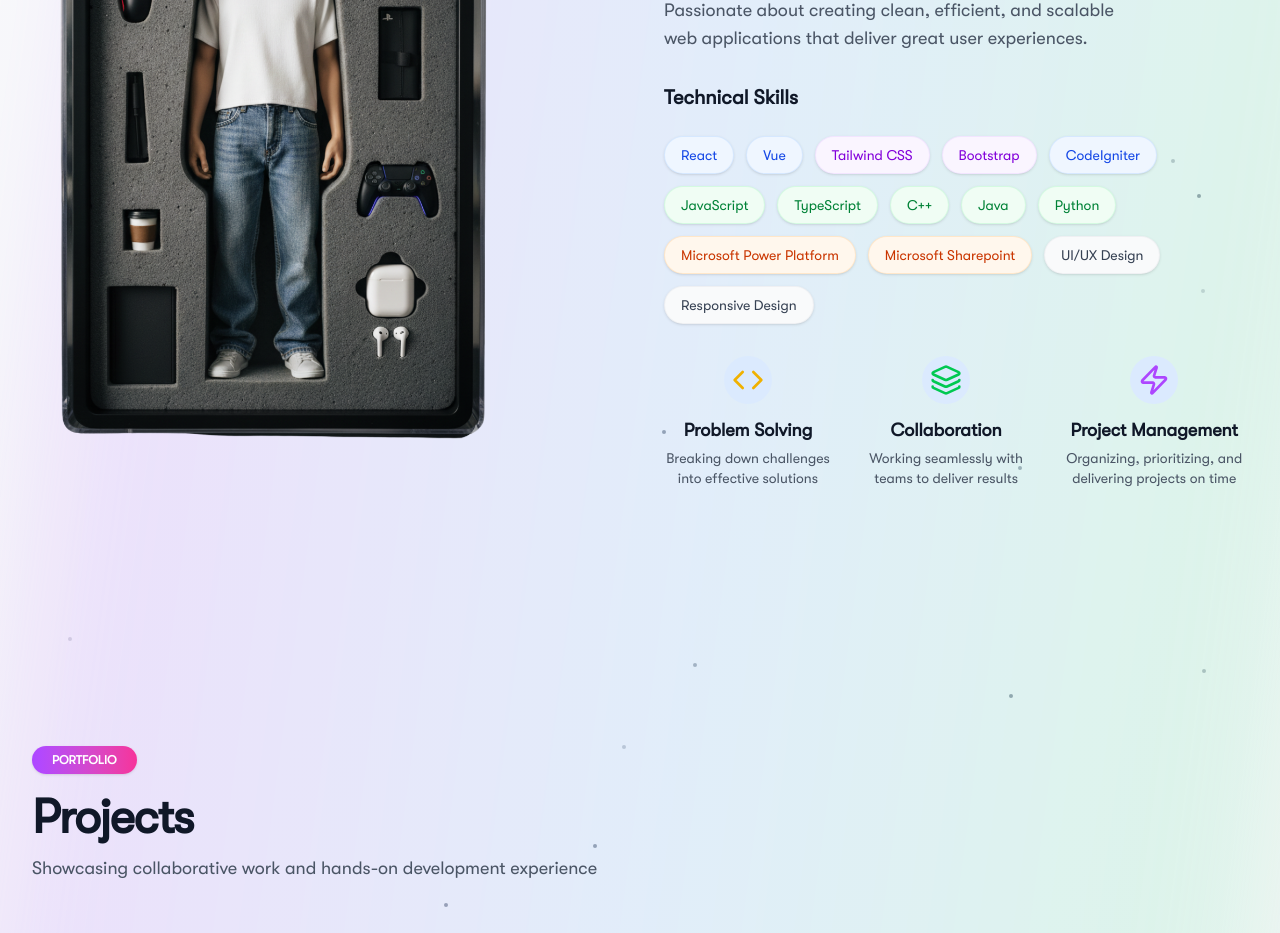
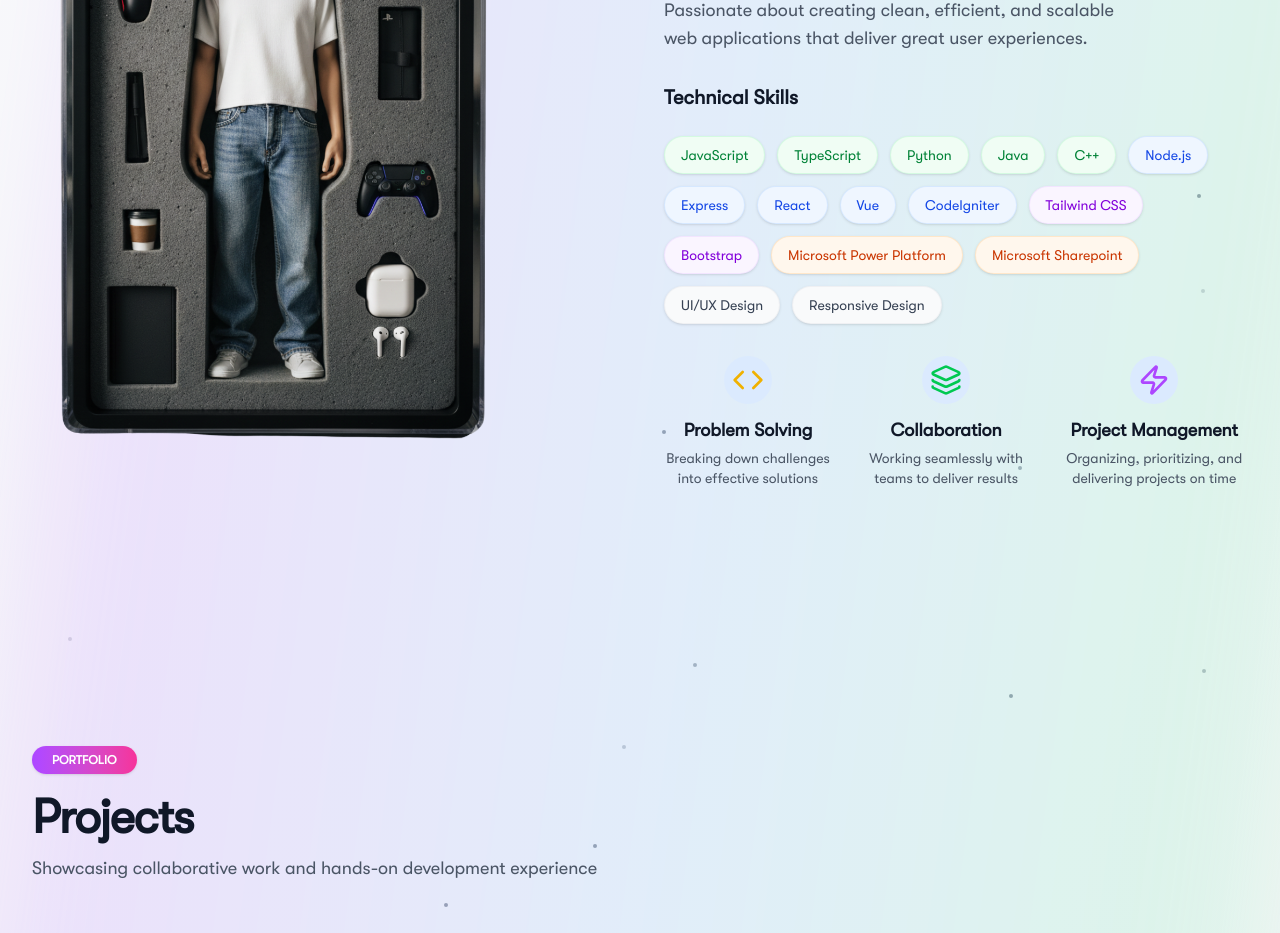
Before and after one commit to tsujin1/my-portfolio, a React (Vite) app: page / in a window 1280 px wide. Shown: the part 1160-2093 px from the top of the page. Built offline with nearby package versions, Linux system fonts and the light colour scheme.

Commit message:
update skill

```diff
--- a/src/components/About.tsx
+++ b/src/components/About.tsx
@@ -30,21 +30,33 @@ const AboutSection: React.FC = () => {
   };
 
   const skills: Skill[] = [
+    // Languages
+    { name: "JavaScript", category: "language" },
+    { name: "TypeScript", category: "language" },
+    { name: "Python", category: "language" },
+    { name: "Java", category: "language" },
+    { name: "C++", category: "language" },
+
+    // Frameworks / Backend
+    { name: "Node.js", category: "framework" },
+    { name: "Express", category: "framework" },
     { name: "React", category: "framework" },
     { name: "Vue", category: "framework" },
+    { name: "CodeIgniter", category: "framework" },
+
+    // Styling
     { name: "Tailwind CSS", category: "styling" },
     { name: "Bootstrap", category: "styling" },
-    { name: "CodeIgniter", category: "framework" },
-    { name: "JavaScript", category: "language" },
-    { name: "TypeScript", category: "language" },
-    { name: "C++", category: "language" },
-    { name: "Java", category: "language" },
-    { name: "Python", category: "language" },
+
+    // Tools
     { name: "Microsoft Power Platform", category: "tools" },
     { name: "Microsoft Sharepoint", category: "tools" },
+
+    // Concepts
     { name: "UI/UX Design", category: "concept" },
     { name: "Responsive Design", category: "concept" }
   ];
+
 
   const valueCards: ValueCard[] = [
     {
```
